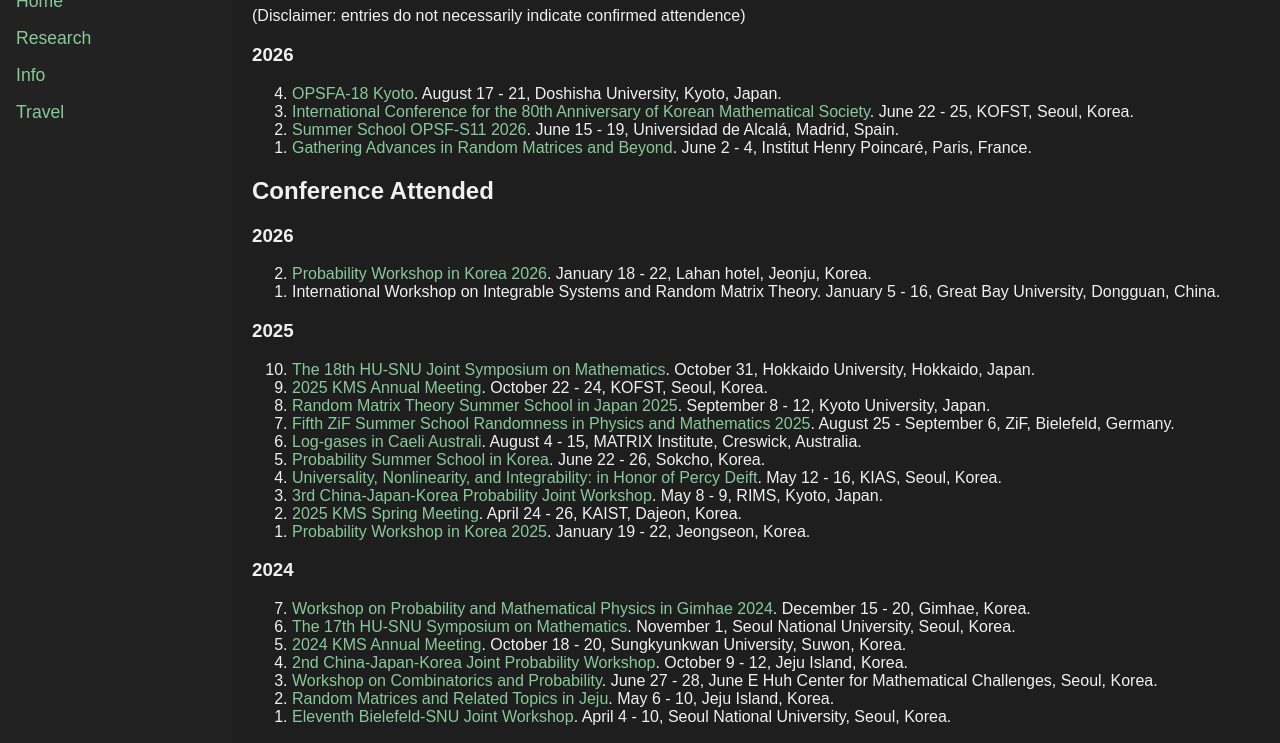
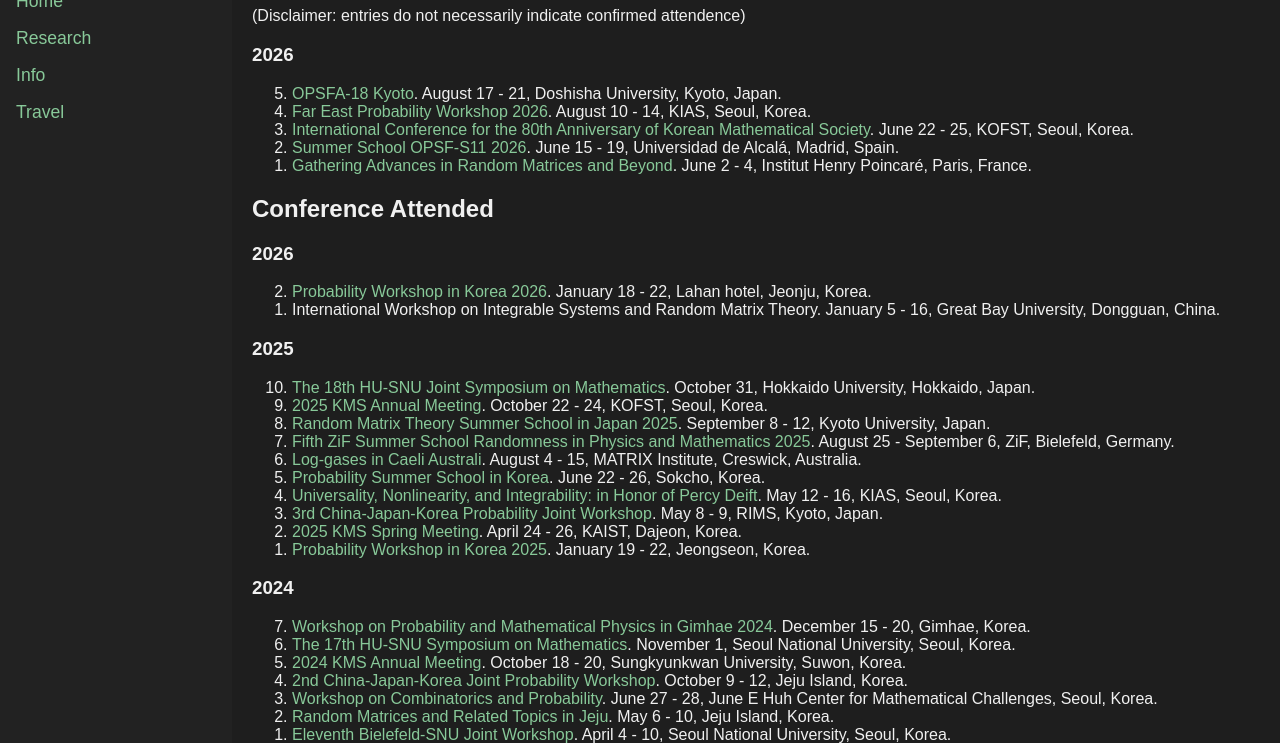
Before and after one commit to y-gJung/y-gJung.github.io, a Jekyll site: the page built from travel.md, in a window 1280 px wide and 900 px high, scrolled down 460 px, cut to the strip 157-900 px from the top of the window. Built offline with Jekyll 4.4.1, drawn with Linux system fonts in a browser that asks for light colours.

Commit message:
Update travel.md

```diff
--- a/travel.md
+++ b/travel.md
@@ -15,6 +15,9 @@
 <ol reversed>
   <li>
     <a href="https://opsfa18.com/">OPSFA-18 Kyoto</a>. August 17 - 21, Doshisha University, Kyoto, Japan.
+  </li>
+  <li>
+    <a href="https://fepw2026.prob.tw/">Far East Probability Workshop 2026</a>. August 10 - 14, KIAS, Seoul, Korea.
   </li>
   <li>
     <a href="https://www.kms.or.kr/conference/meeting/index.html?period=91">International Conference for the 80th Anniversary of Korean Mathematical Society</a>. June 22 - 25, KOFST, Seoul, Korea.
```
